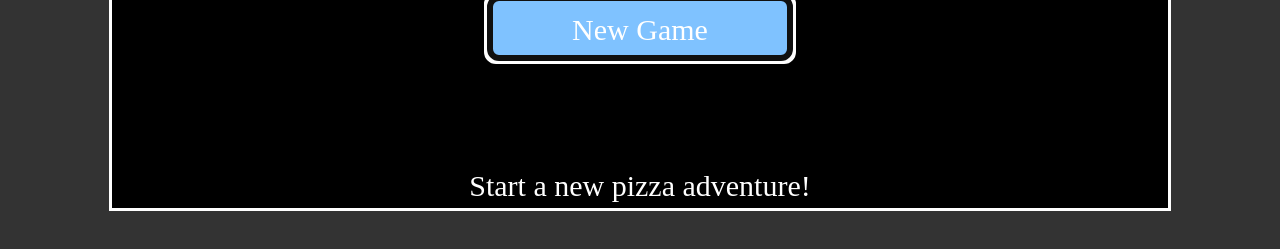
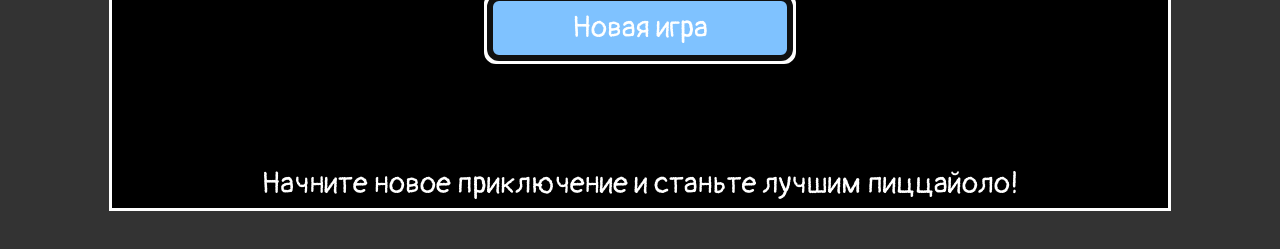
Before and after one commit to sgromkov/pizza-legends, a website with bundled scripts: page public/index.html in a window 1280 px wide. Shown: the part 485-734 px from the top of the page. Built offline with nearby package versions, Linux system fonts and the light colour scheme; a web font is replaced by a local one.

Commit message:
add russian lang

```diff
--- a/public/index.html
+++ b/public/index.html
@@ -7,10 +7,9 @@
     <meta name="viewport" content="width=device-width, initial-scale=1" />
     <title>Pizza Legends</title>
     <!-- Fonts -->
-    <link rel="preconnect" href="https://fonts.gstatic.com">
     <link rel="preconnect" href="https://fonts.googleapis.com">
     <link rel="preconnect" href="https://fonts.gstatic.com" crossorigin>
-    <link href="https://fonts.googleapis.com/css2?family=Ribeye&display=swap" rel="stylesheet">
+    <link href="https://fonts.googleapis.com/css2?family=Pangolin&display=swap" rel="stylesheet">
     <!-- Styles -->
     <link rel="stylesheet" href="/styles/global.css" type="text/css">
     <link rel="stylesheet" href="/styles/text-message.css" type="text/css">
--- a/public/styles/global.css
+++ b/public/styles/global.css
@@ -17,7 +17,7 @@ body {
     padding: 0;
     margin: 0;
     overflow: hidden;
-    font-family: 'Ribeye';
+    font-family: 'Pangolin';
 }
 
 .game-container {
--- a/src/Battle/Combatant.ts
+++ b/src/Battle/Combatant.ts
@@ -166,7 +166,7 @@ export class Combatant {
       randomFromArray([true, false, false])
     ) {
       return [
-        { type: BattleActionType.TextMessage, text: `${this.name} flops over!` },
+        { type: BattleActionType.TextMessage, text: `${this.name} опрокидывается!` },
       ];
     }
 
@@ -176,7 +176,7 @@ export class Combatant {
   getPostEvents(): BattleActionPayload[] {
     if (this.status?.type === StateChangeStatusType.Saucy) {
       return [
-        { type: BattleActionType.TextMessage, text: 'Feeling saucy!' },
+        { type: BattleActionType.TextMessage, text: 'Чувствую себя облитым чем-то вонючим!' },
         { type: BattleActionType.StateChange, recover: 5, onCaster: true },
       ];
     }
@@ -195,7 +195,7 @@ export class Combatant {
 
         return {
           type: BattleActionType.TextMessage,
-          text: 'Status expired!',
+          text: 'Эффекты сброшены!',
         };
       }
     }
--- a/src/CraftingMenu.ts
+++ b/src/CraftingMenu.ts
@@ -40,7 +40,7 @@ export class CraftingMenu {
     this.element.classList.add('crafting-menu');
     this.element.classList.add('overlay-menu');
     this.element.innerHTML = `
-      <h2>Create a Pizza</h2>
+      <h2>Создай пиццу</h2>
     `;
   }
 
--- a/src/KeyboardMenu.ts
+++ b/src/KeyboardMenu.ts
@@ -81,7 +81,7 @@ export class KeyboardMenu {
     // Description box element:
     this.descriptionElement = document.createElement('div');
     this.descriptionElement.classList.add('description-box');
-    this.descriptionElement.innerHTML = `<p>I will</p>`;
+    this.descriptionElement.innerHTML = `<p></p>`;
     this.descriptionElementText = this.descriptionElement.querySelector('p');
   }
 
--- a/src/PizzaStone.ts
+++ b/src/PizzaStone.ts
@@ -33,7 +33,7 @@ export class PizzaStone extends GameObject {
         events: [
           {
             type: OverworldEventAction.TextMessage,
-            text: 'You have already used this.',
+            text: 'Вы уже взяли пиццу отсюда.',
           },
         ],
       },
@@ -41,7 +41,7 @@ export class PizzaStone extends GameObject {
         events: [
           {
             type: OverworldEventAction.TextMessage,
-            text: 'Approaching the legendary pizza stone...',
+            text: 'А вот и легендарный стол для приготовления пиццы...',
           },
           {
             type: OverworldEventAction.CraftingMenu,
--- a/src/TextMessage.ts
+++ b/src/TextMessage.ts
@@ -20,7 +20,7 @@ export class TextMessage {
     this.element.classList.add('text-message');
     this.element.innerHTML = `
       <p class="text-message__text"></p>
-      <button class="text-message__button">Next</button>
+      <button class="text-message__button">Далее</button>
     `;
 
     // Init the typewriter effect:
--- a/src/TitleScreen.ts
+++ b/src/TitleScreen.ts
@@ -20,8 +20,8 @@ export class TitleScreen {
     const saveFile = this.progress.getSaveFile();
     const options: KeyboardMenuOption[] = [
       {
-        label: 'New Game',
-        description: 'Start a new pizza adventure!',
+        label: 'Новая игра',
+        description: 'Начните новое приключение и станьте лучшим пиццайоло!',
         handler: () => {
           this.close();
           resolve(null);
@@ -29,8 +29,8 @@ export class TitleScreen {
       },
       saveFile
         ? {
-            label: 'Continue Game',
-            description: 'Resume your adventure!',
+            label: 'Продолжить игру',
+            description: 'Возобновите прежнее приключение.',
             handler: () => {
               this.close();
               resolve(saveFile);
--- a/src/constants/BATLE_ACTIONS.ts
+++ b/src/constants/BATLE_ACTIONS.ts
@@ -103,12 +103,12 @@ export interface BattleActionItem {
 
 window.BATLE_ACTIONS = {
   [BattleActionId.Damage1]: {
-    name: 'Whomp!',
-    description: 'Pillowy punch of dough',
+    name: 'Бросок теста',
+    description: 'Мягкий пунш из теста',
     success: [
       {
         type: BattleActionType.TextMessage,
-        text: '{CASTER} uses {ACTION}!',
+        text: '{CASTER} использует {ACTION}!',
       },
       {
         type: BattleActionType.Animation,
@@ -121,13 +121,13 @@ window.BATLE_ACTIONS = {
     ],
   },
   [BattleActionId.SaucyStatus]: {
-    name: 'Tomato Squeeze!',
-    description: 'Applies the Saucy status',
+    name: 'Томатная паста',
+    description: 'Поливает томатной пастой',
     targetType: BattleActionTargetType.Friendly,
     success: [
       {
         type: BattleActionType.TextMessage,
-        text: '{CASTER} uses {ACTION}!',
+        text: '{CASTER} использует {ACTION}!',
       },
       {
         type: BattleActionType.StateChange,
@@ -139,12 +139,12 @@ window.BATLE_ACTIONS = {
     ],
   },
   [BattleActionId.ClumsyStatus]: {
-    name: 'Olive Oil',
-    description: 'Slippery mess of deliciousness',
+    name: 'Оливковое масло',
+    description: 'Вкусно, но скользко!',
     success: [
       {
         type: BattleActionType.TextMessage,
-        text: '{CASTER} uses {ACTION}!',
+        text: '{CASTER} использует {ACTION}!',
       },
       {
         type: BattleActionType.Animation,
@@ -160,19 +160,19 @@ window.BATLE_ACTIONS = {
       },
       {
         type: BattleActionType.TextMessage,
-        text: '{TARGET} is slipping all around!',
+        text: '{TARGET} всюду подскальзывается!',
       },
     ],
   },
   // Items:
   [BattleActionId.ItemRecoverStatus]: {
-    name: 'Heating Lamp',
-    description: 'Clear status to your character',
+    name: 'Подогрев пиццы',
+    description: 'Очистит негативные эффекты на вашем персонажу',
     targetType: BattleActionTargetType.Friendly,
     success: [
       {
         type: BattleActionType.TextMessage,
-        text: '{CASTER} uses a {ACTION}!',
+        text: '{CASTER} использует {ACTION}!',
       },
       {
         type: BattleActionType.StateChange,
@@ -180,18 +180,18 @@ window.BATLE_ACTIONS = {
       },
       {
         type: BattleActionType.TextMessage,
-        text: 'Feeling fresh!',
+        text: 'Чувствую свежесть!',
       },
     ],
   },
   [BattleActionId.ItemRecoverHp]: {
-    name: 'Parmesan',
-    description: 'Recover 10 hp to your character',
+    name: 'Пармезан',
+    description: 'Восстановит 10 пунктов здоровья вашему персонажу',
     targetType: BattleActionTargetType.Friendly,
     success: [
       {
         type: BattleActionType.TextMessage,
-        text: '{CASTER} sprinkles on some {ACTION}!',
+        text: '{CASTER} берет {ACTION} и посыпает им пиццу!',
       },
       {
         type: BattleActionType.StateChange,
@@ -199,7 +199,7 @@ window.BATLE_ACTIONS = {
       },
       {
         type: BattleActionType.TextMessage,
-        text: '{CASTER} recovers HP!',
+        text: '{CASTER} Восстановал здрровье!',
       },
     ],
   },
--- a/src/constants/ENEMIES.ts
+++ b/src/constants/ENEMIES.ts
@@ -55,7 +55,6 @@ window.ENEMIES = {
     src: '/images/characters/people/npc1.png',
     pizzas: {
       [EnemyPizzaId.BethPizza1]: {
-        hp: 1,
         pizzaId: PizzaId.F001,
         maxHp: 50,
         level: 1,
--- a/src/constants/OVERWORLD_MAPS.ts
+++ b/src/constants/OVERWORLD_MAPS.ts
@@ -59,7 +59,7 @@ window.OVERWORLD_MAPS = {
             events: [
               {
                 type: OverworldEventAction.TextMessage,
-                text: "Isn't Erio the coolest?",
+                text: "Разве Эрио не самый крутой?",
                 faceHero: GameObjectId.DemoRoomNpc1,
               },
             ],
@@ -68,7 +68,7 @@ window.OVERWORLD_MAPS = {
             events: [
               {
                 type: OverworldEventAction.TextMessage,
-                text: "I'm going to crush you!",
+                text: "Я собираюсь раздавить тебя!",
                 faceHero: GameObjectId.DemoRoomNpc1,
               },
               { type: OverworldEventAction.Battle, enemyId: EnemyId.Beth },
@@ -78,7 +78,7 @@ window.OVERWORLD_MAPS = {
               },
               {
                 type: OverworldEventAction.TextMessage,
-                text: 'You crushed me.',
+                text: 'Ты победил меня.',
                 faceHero: GameObjectId.DemoRoomNpc1,
               },
             ],
@@ -95,7 +95,7 @@ window.OVERWORLD_MAPS = {
             events: [
               {
                 type: OverworldEventAction.TextMessage,
-                text: 'Hello!',
+                text: 'Привет!',
                 faceHero: GameObjectId.DemoRoomNpc2,
               },
               {
@@ -172,7 +172,7 @@ window.OVERWORLD_MAPS = {
             },
             {
               type: OverworldEventAction.TextMessage,
-              text: "You can't be in here!",
+              text: "Тебе нельзя здесь находиться!",
             },
             {
               who: GameObjectId.DemoRoomNpc2,
@@ -230,7 +230,7 @@ window.OVERWORLD_MAPS = {
             events: [
               {
                 type: OverworldEventAction.TextMessage,
-                text: "** They don't want to talk to you **",
+                text: "** Он не хочет с тобой разговаривать **",
               },
             ],
           },
@@ -246,7 +246,7 @@ window.OVERWORLD_MAPS = {
             events: [
               {
                 type: OverworldEventAction.TextMessage,
-                text: 'People take their jobs here very seriously.',
+                text: 'Люди здесь очень серьезно относятся к своей работе.',
                 faceHero: GameObjectId.KitchenNpc2,
               },
             ],
@@ -278,7 +278,7 @@ window.OVERWORLD_MAPS = {
             },
             {
               type: OverworldEventAction.TextMessage,
-              text: '* You are chopping ingredients on your first day as a Pizza Chef at a famed establishment in town. *',
+              text: '* В свой первый день работы шеф-поваром пиццерии вы режете овощи в знаменитом заведении города. *',
             },
             {
               type: OverworldEventAction.Walk,
@@ -299,19 +299,19 @@ window.OVERWORLD_MAPS = {
             },
             {
               type: OverworldEventAction.TextMessage,
-              text: 'Ahem. Is this your best work?',
+              text: 'Кхм. Это твоя лучшая работа?',
             },
             {
               type: OverworldEventAction.TextMessage,
-              text: 'These pepperonis are completely unstable! The pepper shapes are all wrong!',
+              text: 'Эти пепперони совершенно разные! Формы перца неправильные!',
             },
             {
               type: OverworldEventAction.TextMessage,
-              text: "Don't even get me started on the mushrooms.",
+              text: "Даже не просите меня добавить грибы!",
             },
             {
               type: OverworldEventAction.TextMessage,
-              text: 'You will never make it in pizza!',
+              text: 'Вы никогда не добьетесь успеха в пицце!',
             },
             {
               type: OverworldEventAction.Stand,
@@ -338,7 +338,7 @@ window.OVERWORLD_MAPS = {
             },
             {
               type: OverworldEventAction.TextMessage,
-              text: '* The competition is fierce! You should spend some time leveling up your Pizza lineup and skills. *',
+              text: '* Конкуренция жестокая! Вам следует потратить некоторое время на повышение уровня своего персонажа и навыков пиццы. *',
             },
             {
               type: OverworldEventAction.ChangeMap,
@@ -427,7 +427,7 @@ window.OVERWORLD_MAPS = {
             events: [
               {
                 type: OverworldEventAction.TextMessage,
-                text: 'All ambitious pizza chefs gather on Anchovy Avenue.',
+                text: 'На Анчоус-авеню собираются все амбициозные пиццайолы.',
                 faceHero: GameObjectId.StreetNpc1,
               },
             ],
@@ -471,7 +471,7 @@ window.OVERWORLD_MAPS = {
             events: [
               {
                 type: OverworldEventAction.TextMessage,
-                text: "I can't decide on my favorite toppings.",
+                text: "Не могу определиться какая начинка подойдет лучше всего.",
                 faceHero: GameObjectId.StreetNpc2,
               },
             ],
@@ -489,7 +489,7 @@ window.OVERWORLD_MAPS = {
             events: [
               {
                 type: OverworldEventAction.TextMessage,
-                text: 'You are quite capable.',
+                text: 'А ты хорош!',
                 faceHero: GameObjectId.StreetNorthNpc3,
               },
             ],
@@ -498,7 +498,7 @@ window.OVERWORLD_MAPS = {
             events: [
               {
                 type: OverworldEventAction.TextMessage,
-                text: 'You should have just stayed home!',
+                text: 'Тебе следовало просто остаться дома!',
                 faceHero: GameObjectId.StreetNorthNpc3,
               },
               { type: OverworldEventAction.Battle, enemyId: EnemyId.Beth },
@@ -665,7 +665,7 @@ window.OVERWORLD_MAPS = {
             events: [
               {
                 type: OverworldEventAction.TextMessage,
-                text: 'All of the chef rivalries have been good for business.',
+                text: 'Все соперничества шеф-поваров пошли на пользу бизнесу.',
                 faceHero: GameObjectId.ShopNpc1,
               },
             ],
@@ -682,7 +682,7 @@ window.OVERWORLD_MAPS = {
             events: [
               {
                 type: OverworldEventAction.TextMessage,
-                text: 'Which peel will make me a better chef?',
+                text: 'Какое тесто поможет мне стать лучшим поваром?',
                 faceHero: GameObjectId.ShopNpc2,
               },
             ],
@@ -825,7 +825,7 @@ window.OVERWORLD_MAPS = {
             events: [
               {
                 type: OverworldEventAction.TextMessage,
-                text: 'Chef Rootie uses the best seasoning.',
+                text: 'Шеф-повар Рути использует лучшие приправы.',
                 faceHero: GameObjectId.GreenKitchenNpc1,
               },
             ],
@@ -890,7 +890,7 @@ window.OVERWORLD_MAPS = {
             events: [
               {
                 type: OverworldEventAction.TextMessage,
-                text: 'Finally... a pizza place that gets me!',
+                text: 'Наконец-то... пиццерия, которая меня зацепила!',
                 faceHero: GameObjectId.GreenKitchenNpc2,
               },
             ],
@@ -908,7 +908,7 @@ window.OVERWORLD_MAPS = {
             events: [
               {
                 type: OverworldEventAction.TextMessage,
-                text: 'My veggies need more growth.',
+                text: 'Моим овощам нужно еще поспеть.',
                 faceHero: GameObjectId.GreenKitchenBoss,
               },
             ],
@@ -917,7 +917,7 @@ window.OVERWORLD_MAPS = {
             events: [
               {
                 type: OverworldEventAction.TextMessage,
-                text: 'Veggies are the fuel for the heart and soul!',
+                text: 'Овощи – топливо для сердца и души!',
                 faceHero: GameObjectId.GreenKitchenNpc1,
               },
               {
@@ -1047,7 +1047,7 @@ window.OVERWORLD_MAPS = {
             events: [
               {
                 type: OverworldEventAction.TextMessage,
-                text: 'This place is famous for veggie pizzas!',
+                text: 'Это место славится овощной пиццей!',
                 faceHero: GameObjectId.StreetNorthNpc1,
               },
             ],
@@ -1091,7 +1091,7 @@ window.OVERWORLD_MAPS = {
             events: [
               {
                 type: OverworldEventAction.TextMessage,
-                text: 'I love the fresh smell of garlic in the air.',
+                text: 'Мне нравится запах чеснока в воздухе.',
                 faceHero: GameObjectId.StreetNorthNpc2,
               },
             ],
@@ -1109,7 +1109,7 @@ window.OVERWORLD_MAPS = {
             events: [
               {
                 type: OverworldEventAction.TextMessage,
-                text: 'Could you be the Legendary one?',
+                text: 'Можешь ли ты стать Легендарным пиццайоло?',
                 faceHero: GameObjectId.StreetNorthNpc3,
               },
             ],
@@ -1118,7 +1118,7 @@ window.OVERWORLD_MAPS = {
             events: [
               {
                 type: OverworldEventAction.TextMessage,
-                text: 'This is my turf!',
+                text: 'Это моя территория!',
                 faceHero: GameObjectId.StreetNorthNpc3,
               },
               {
@@ -1248,7 +1248,7 @@ window.OVERWORLD_MAPS = {
             events: [
               {
                 type: OverworldEventAction.TextMessage,
-                text: 'Maybe I am not ready for this place.',
+                text: 'Возможно, я не еще готов работать здесь.',
                 faceHero: GameObjectId.DiningRoomNpc1,
               },
             ],
@@ -1257,7 +1257,7 @@ window.OVERWORLD_MAPS = {
             events: [
               {
                 type: OverworldEventAction.TextMessage,
-                text: 'You think you have what it takes to cook here?!',
+                text: 'Думаешь, у тебя есть все, что нужно, чтобы готовить здесь?!',
                 faceHero: GameObjectId.DiningRoomNpc1,
               },
               {
@@ -1283,7 +1283,7 @@ window.OVERWORLD_MAPS = {
             events: [
               {
                 type: OverworldEventAction.TextMessage,
-                text: 'People come from all over to dine here.',
+                text: 'Сюда приезжают отовсюду пообедать.',
                 faceHero: GameObjectId.DiningRoomNpc2,
               },
             ],
@@ -1293,8 +1293,8 @@ window.OVERWORLD_MAPS = {
       [GameObjectId.DiningRoomNpc3]: {
         type: GameObjetcType.Person,
         src: '../images/characters/people/npc7.png',
-        x: withGrid(9),
-        y: withGrid(5),
+        x: withGrid(3),
+        y: withGrid(6),
         behaviourLoop: [
           {
             type: OverworldEventAction.Stand,
@@ -1317,7 +1317,7 @@ window.OVERWORLD_MAPS = {
             events: [
               {
                 type: OverworldEventAction.TextMessage,
-                text: 'I was so lucky to score a reservation!',
+                text: 'Мне так повезло, что я забронировал номер!',
                 faceHero: GameObjectId.DiningRoomNpc3,
               },
             ],
@@ -1366,7 +1366,7 @@ window.OVERWORLD_MAPS = {
             events: [
               {
                 type: OverworldEventAction.TextMessage,
-                text: "I've been dreaming of this pizza for weeks!",
+                text: "Я мечтала об этой пицце уже несколько недель!",
                 faceHero: GameObjectId.DiningRoomNpc4,
               },
             ],
--- a/src/constants/PIZZAS.ts
+++ b/src/constants/PIZZAS.ts
@@ -28,8 +28,8 @@ export interface Pizza {
 
 window.PIZZAS = {
   [PizzaId.S001]: {
-    name: 'Slice Samurai',
-    description: 'Pizza desc here',
+    name: 'Мечта самурая',
+    description: 'Мясная пицца, о которой мечтает каждый самурай в жаркий летний день в Японии',
     type: PizzaType.Spicy,
     src: '/images/characters/pizzas/s001.png',
     icon: 'images/icons/spicy.png',
@@ -40,8 +40,8 @@ window.PIZZAS = {
     ],
   },
   [PizzaId.S002]: {
-    name: 'Bacon Brigade',
-    description: 'A salty warrior who fears nothing',
+    name: 'Диабло',
+    description: 'Пицца, которая обязательно понравится истинным ценителям итальянской кухни',
     type: PizzaType.Spicy,
     src: '/images/characters/pizzas/s002.png',
     icon: 'images/icons/spicy.png',
@@ -52,32 +52,32 @@ window.PIZZAS = {
     ],
   },
   [PizzaId.V001]: {
-    name: 'Call me Kale',
-    description: 'Pizza desc here',
+    name: 'Овощное безумие',
+    description: 'Овощная пицца придаст вам сил и улучшит ваше настроение',
     type: PizzaType.Veggie,
     src: '/images/characters/pizzas/v001.png',
     icon: 'images/icons/veggie.png',
     actions: [BattleActionId.Damage1],
   },
   [PizzaId.V002]: {
-    name: 'Archie Artichoke',
-    description: 'Pizza desc here',
+    name: 'Сицилия',
+    description: 'Для любителей овощной пиццы и большого количества начинки',
     type: PizzaType.Veggie,
     src: '/images/characters/pizzas/v002.png',
     icon: '/images/icons/veggie.png',
     actions: [BattleActionId.Damage1],
   },
   [PizzaId.F001]: {
-    name: 'Portobello Express',
-    description: 'Pizza desc here',
+    name: 'Монтанара',
+    description: 'Обожаемая детишками и их родителями - пицца Монтанара',
     type: PizzaType.Fungi,
     src: '/images/characters/pizzas/f001.png',
     icon: 'images/icons/fungi.png',
     actions: [BattleActionId.Damage1],
   },
   [PizzaId.F002]: {
-    name: 'Say Shitake',
-    description: 'Pizza desc here',
+    name: ' Бекон и грибы',
+    description: 'Насыщенный и сочный вкус бекона придаёт пицце не только нежность, но и лёгкое послевкусие',
     type: PizzaType.Fungi,
     src: '/images/characters/pizzas/f002.png',
     icon: '/images/icons/fungi.png',
```
Also changed, not shown: src/Battle/SubmissionMenu.ts (+8 -8 lines), src/Battle/TurnCycle.ts (+6 -6 lines), src/PauseMenu.ts (+10 -10 lines).
